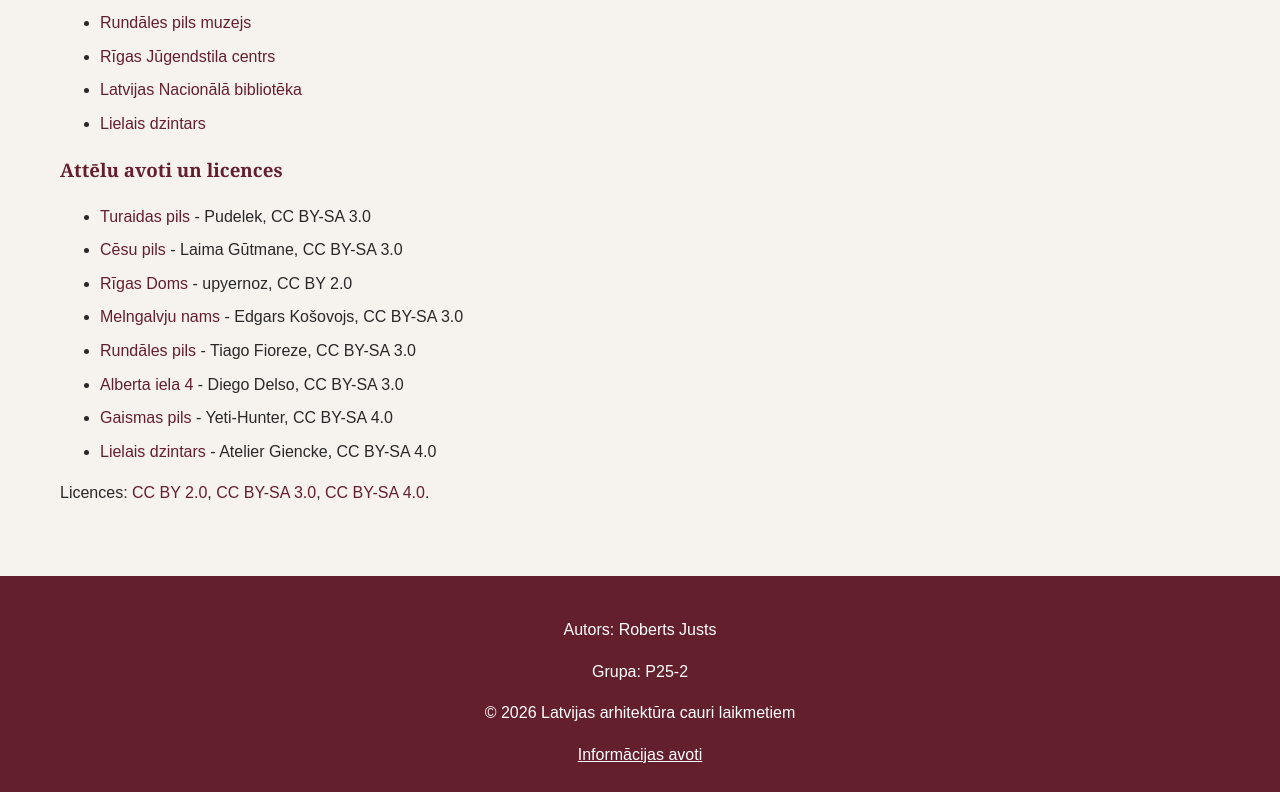
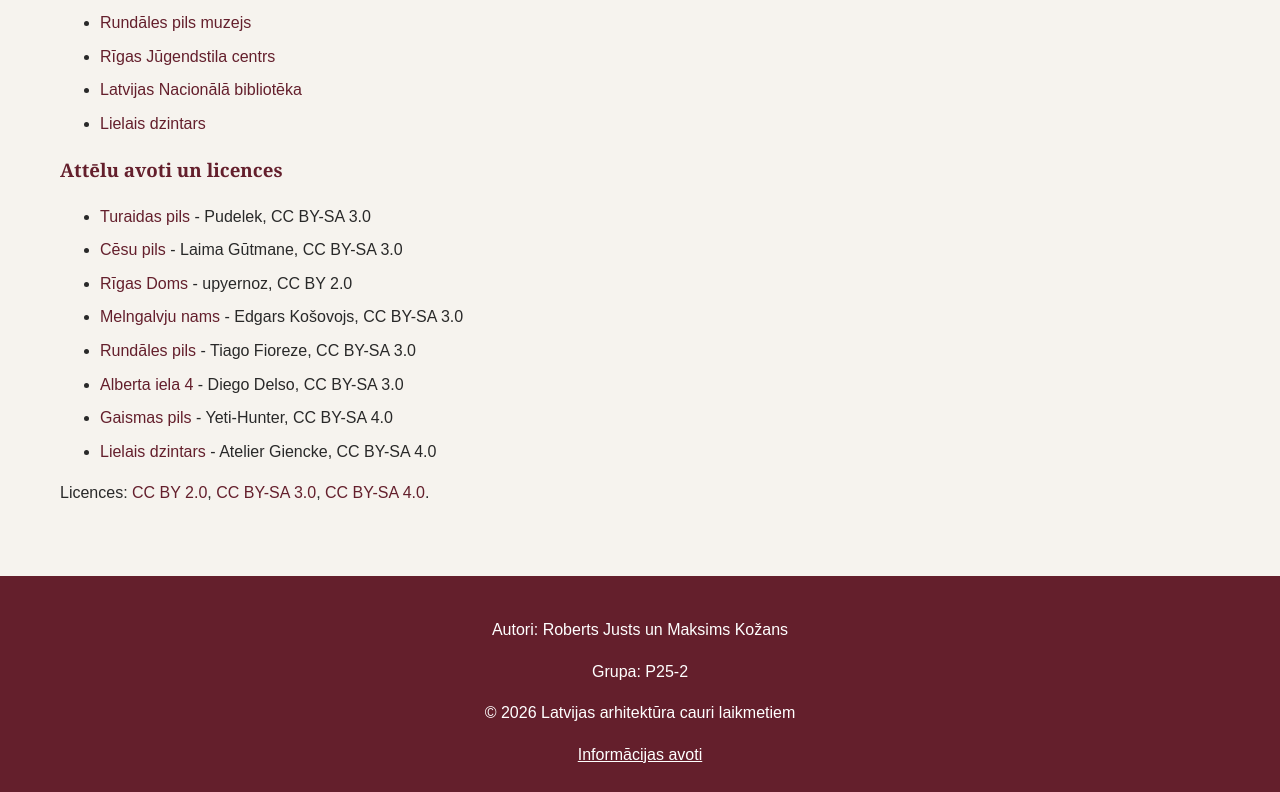
Before and after one commit to Posik192/latvijas-arhitektura, a plain HTML site: page index.html in a window 1280 px wide. Shown: the part 3458-4250 px from the top of the page. Drawn offline with Linux system fonts and the light colour scheme.

Commit message:
Atjaunota autoru informācija un projekta dokumentācija

```diff
--- a/index.html
+++ b/index.html
@@ -225,7 +225,7 @@
 
     <!-- Kājene -->
 <footer>
-    <p>Autors: Roberts Justs</p>
+    <p>Autori: Roberts Justs un Maksims Kožans</p>
     <p>Grupa: P25-2</p>
     <p>&copy; 2026 Latvijas arhitektūra cauri laikmetiem</p>
     <a href="#avoti">Informācijas avoti</a>
```
Also changed, not shown: 1 other file.
